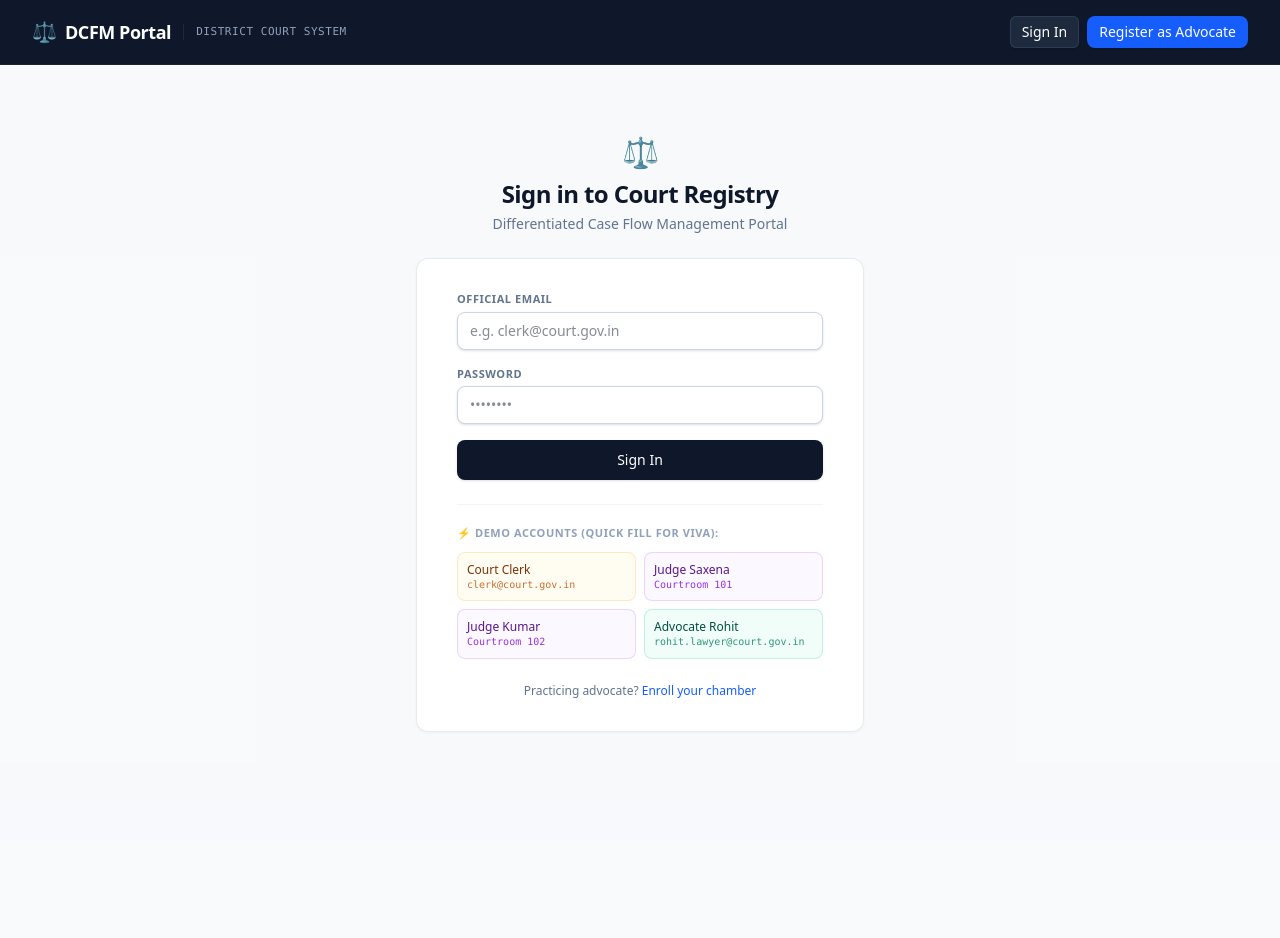
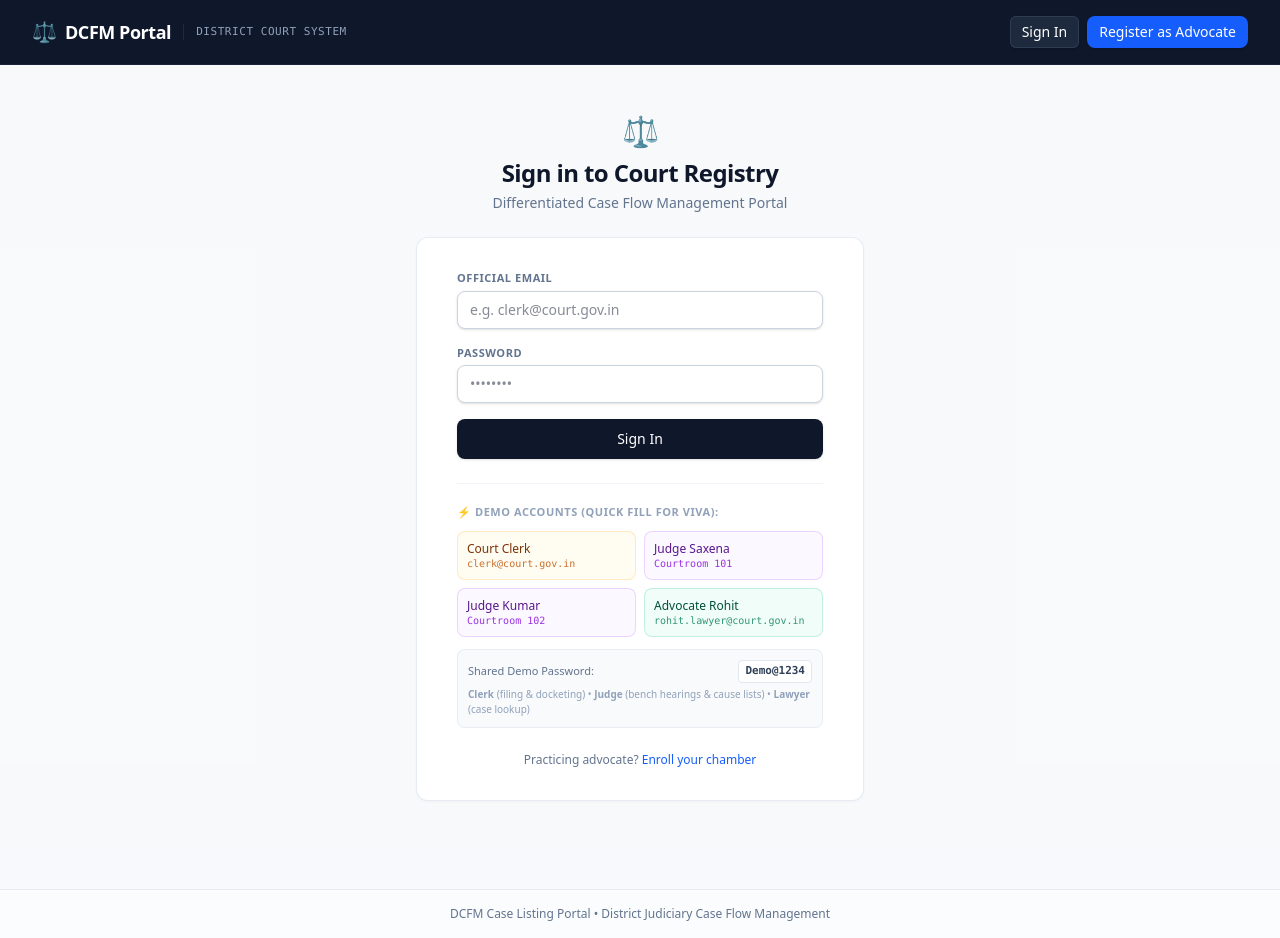
Before and after one commit to GYRaptor/dcm-court-listing, a React (Vite) app in the folder client/: page /login in a window 1280 px wide. Before the commit the page ends 841 px from the top, so only its background shows below. Built offline with nearby package versions, Linux system fonts and the light colour scheme; no server answers.

Commit message:
clarify demo role credentials on login screen

```diff
--- a/client/src/App.jsx
+++ b/client/src/App.jsx
@@ -117,6 +117,11 @@ export default function App() {
               />
             </Routes>
           </main>
+          <footer className="py-4 border-t border-slate-200/80 bg-white/50 text-center text-xs text-slate-500">
+            <p>
+              DCFM Case Listing Portal • District Judiciary Case Flow Management
+            </p>
+          </footer>
         </div>
       </AuthProvider>
     </BrowserRouter>
--- a/client/src/pages/Login.jsx
+++ b/client/src/pages/Login.jsx
@@ -146,6 +146,16 @@ export default function Login() {
                 <div className="text-[10px] text-emerald-700/80 font-mono">rohit.lawyer@court.gov.in</div>
               </button>
             </div>
+
+            <div className="mt-3 p-2.5 bg-slate-50 border border-slate-200/70 rounded-lg text-[11px] text-slate-500 space-y-1">
+              <div className="flex items-center justify-between">
+                <span>Shared Demo Password:</span>
+                <span className="font-mono font-semibold text-slate-700 bg-white px-1.5 py-0.5 rounded border border-slate-200">Demo@1234</span>
+              </div>
+              <div className="text-[10px] text-slate-400">
+                <strong>Clerk</strong> (filing & docketing) • <strong>Judge</strong> (bench hearings & cause lists) • <strong>Lawyer</strong> (case lookup)
+              </div>
+            </div>
           </div>
 
           <div className="mt-6 text-center text-xs text-slate-500">
```
